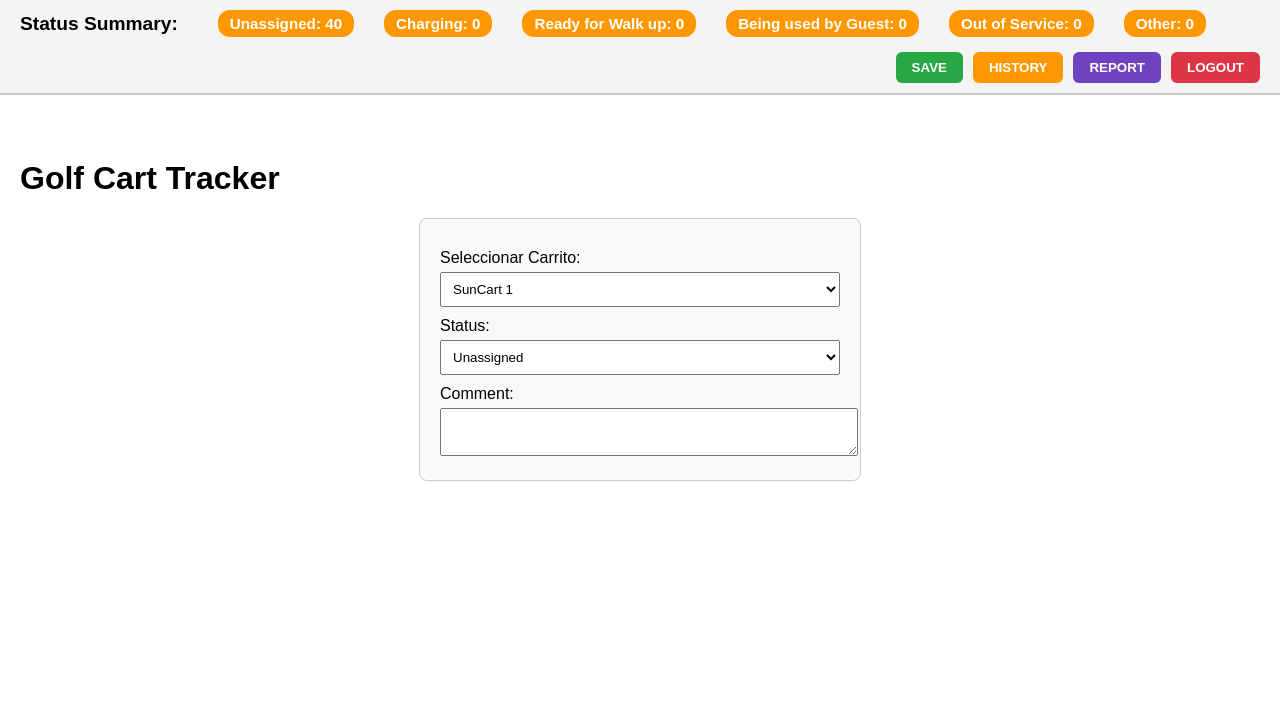
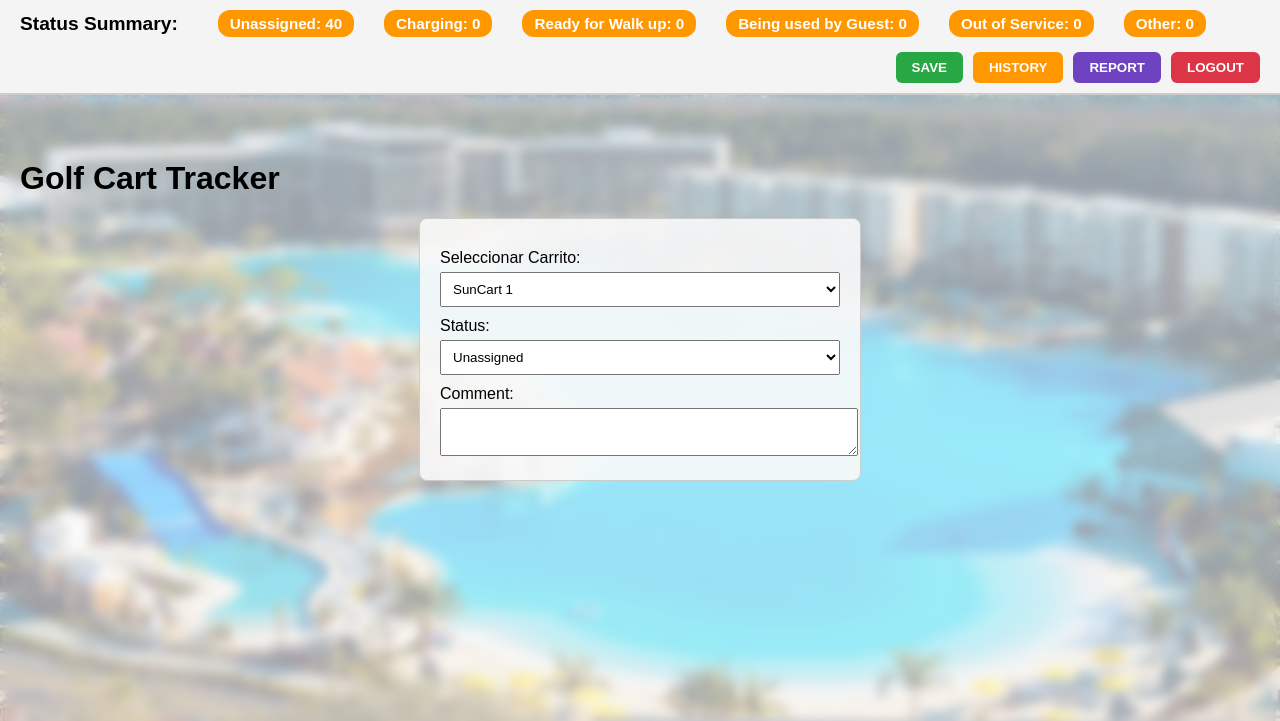
Before and after one commit to ojavier0506-ui/golf_carts, a Flask app: page / in a window 1280 px wide. Shown: the top 721 px of the page. Run offline with Flask 3, Linux system fonts and the light colour scheme; the visitor is signed in with stand-in values (Sample User, id 1); parts of the project's set-up code (start-up, migrations or seed data) failed here and were passed over.

Commit message:
Update index.html

```diff
--- a/templates/index.html
+++ b/templates/index.html
@@ -5,7 +5,23 @@
 <meta name="viewport" content="width=device-width, initial-scale=1.0">
 <title>Golf Cart Tracker</title>
 <style>
-    body { font-family: Arial, sans-serif; margin: 20px; }
+    body {
+        font-family: Arial, sans-serif;
+        margin: 20px;
+        background: url("/static/fondo.jpg") no-repeat center center fixed;
+        background-size: cover;
+        position: relative;
+    }
+
+    /* Overlay con blur */
+    body::before {
+        content: "";
+        position: fixed;
+        top: 0; left: 0; right: 0; bottom: 0;
+        background-color: rgba(255, 255, 255, 0.6);
+        backdrop-filter: blur(6px);
+        z-index: -1;
+    }
 
     .fixed-summary {
         position: fixed; top: 0; left: 0; right: 0;
@@ -23,7 +39,6 @@
     }
     .status-item:hover { background-color: #e68900; }
 
-    /* Espaciado para que el contenido no quede tapado por la barra fija */
     body { margin-top: 160px; }
     @media (max-width: 768px) {
         body { margin-top: 220px; }
@@ -32,46 +47,32 @@
     .container {
         max-width: 400px; margin: auto;
         border: 1px solid #ccc; padding: 20px;
-        border-radius: 8px; background: #f9f9f9;
+        border-radius: 8px; background: rgba(249, 249, 249, 0.9);
     }
     label { display: block; margin-top: 10px; }
     select, textarea, button { width: 100%; margin-top: 5px; padding: 8px; }
     textarea { resize: vertical; }
 
-    /* Grupo de botones arriba */
     .button-group {
-        display: flex;
-        gap: 10px;
-        margin-left: auto;
+        display: flex; gap: 10px; margin-left: auto;
     }
-
     .btn {
-        padding: 8px 16px;
-        border-radius: 6px;
-        border: none;
-        font-weight: bold;
-        cursor: pointer;
-        color: white;
+        padding: 8px 16px; border-radius: 6px; border: none;
+        font-weight: bold; cursor: pointer; color: white;
         transition: background-color 0.2s;
     }
-
-    /* Colores específicos */
     .btn.save { background-color: #28a745; }
     .btn.save:hover { background-color: #218838; }
-
     .btn.logout { background-color: #dc3545; }
     .btn.logout:hover { background-color: #b02a37; }
-
     .btn.history { background-color: #ff9800; }
     .btn.history:hover { background-color: #e68900; }
-
     .btn.report { background-color: #6f42c1; }
     .btn.report:hover { background-color: #59359c; }
 
-    /* Estilos modal */
-    .modal { display:none; position:fixed; z-index:2000; left:0; top:0; width:100%; height:100%; background:rgba(0,0,0,0.4); }
-    .modal-content { background:#fff; margin:10% auto; padding:20px; width:80%; max-width:500px; border-radius:8px; }
-    .modal-content h3 { margin-top:0; }
+    /* Modal */
+    .modal { display: none; position: fixed; z-index: 2000; left: 0; top: 0; width: 100%; height: 100%; overflow: auto; background-color: rgba(0,0,0,0.4); }
+    .modal-content { background-color: #fefefe; margin: 10% auto; padding: 20px; border: 1px solid #888; width: 80%; max-width: 500px; border-radius: 8px; }
 </style>
 </head>
 <body>
@@ -81,7 +82,7 @@
     <h2>Status Summary:</h2>
     {% for status, count in counts.items() %}
         <div class="status-item" onclick="showCategory('{{status}}')">
-            <strong data-status="{{status}}">{{status}}</strong>: <span id="count-{{status}}">{{count}}</span>
+            <strong>{{status}}</strong>: <span id="count-{{status}}">{{count}}</span>
         </div>
     {% endfor %}
 
@@ -112,12 +113,12 @@
     <textarea id="comment"></textarea>
 </div>
 
-<!-- Modal para mostrar carritos por categoría -->
+<!-- Modal para categorías -->
 <div id="category-modal" class="modal">
   <div class="modal-content">
     <h3 id="modal-title"></h3>
     <ul id="modal-list"></ul>
-        <button onclick="closeModal()">OK</button>
+    <button onclick="closeModal()">Cerrar</button>
   </div>
 </div>
 
@@ -157,31 +158,25 @@ function saveCart() {
     });
 }
 
-// Modal funciones
 function showCategory(status) {
     fetch(`/category/${status}`)
-    .then(response => response.json())
+    .then(res => res.json())
     .then(data => {
-        document.getElementById('modal-title').innerText = `SunCarts ${status}:`;
-        const list = document.getElementById('modal-list');
+        document.getElementById("modal-title").innerText = `SunCarts ${status}:`;
+        const list = document.getElementById("modal-list");
         list.innerHTML = '';
-        if (data.length === 0) {
-            list.innerHTML = '<li>No carts in this category</li>';
-        } else {
-            data.forEach(entry => {
-                const li = document.createElement('li');
-                li.innerHTML = `<strong>${entry.cart}</strong> - ${entry.comment || "(no comment)"}`;
+        data.forEach(item => {
+            const li = document.createElement("li");
+            li.innerText = `${item.cart} - ${item.comment || "(no comment)"}`;
             list.appendChild(li);
         });
-        }
-        document.getElementById('category-modal').style.display = 'block';
+        document.getElementById("category-modal").style.display = "block";
     });
 }
 function closeModal() {
-    document.getElementById('category-modal').style.display = 'none';
+    document.getElementById("category-modal").style.display = "none";
 }
 
-// cargar datos iniciales del primer carrito
 loadCart();
 </script>
 </body>
```
Lines whose indentation alone changed are shown as unchanged.
